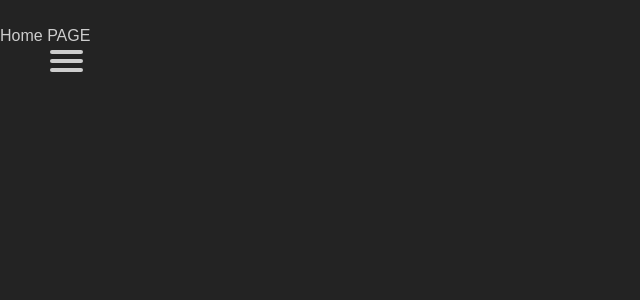
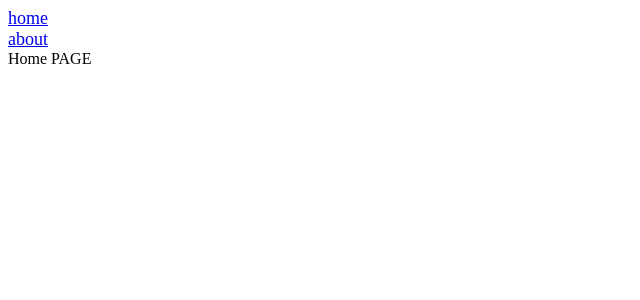
Before and after one commit to quandoan21-legion/basicPHP, a PHP site: page /MVC/index.php in a window 1280 px wide; the page is wider, and only the part inside the window is pictured. Shown: the top 300 px of that part, without its empty margins (0-640 px from the left). Run offline with PHP 8.4, Linux system fonts and the light colour scheme.

Commit message:
Added MVC

```diff
--- a/MVC/assets/css/style.css
+++ b/MVC/assets/css/style.css
@@ -1,151 +1,4 @@
-/*
- * Made by Erik Terwan
- * 24th of November 2015
- * MIT License
- *
- *
- * If you are thinking of using this in
- * production code, beware of the browser
- * prefixes.
- */
-
-body {
-    margin: 0;
-    padding: 0;
-
-    /* make it look decent enough */
-    background: #232323;
-    color: #cdcdcd;
-    font-family: "Avenir Next", "Avenir", sans-serif;
+.link_route {
+    color: red;
+    font-size: large;
 }
-
-#menuToggle {
-    display: block;
-    position: relative;
-    top: 50px;
-    left: 50px;
-
-    z-index: 1;
-
-    -webkit-user-select: none;
-    user-select: none;
-}
-
-#menuToggle a {
-    text-decoration: none;
-    color: #232323;
-
-    transition: color 0.3s ease;
-}
-
-#menuToggle a:hover {
-    color: tomato;
-}
-
-
-#menuToggle input {
-    display: block;
-    width: 40px;
-    height: 32px;
-    position: absolute;
-    top: -7px;
-    left: -5px;
-
-    cursor: pointer;
-
-    opacity: 0;
-    /* hide this */
-    z-index: 2;
-    /* and place it over the hamburger */
-
-    -webkit-touch-callout: none;
-}
-
-/*
- * Just a quick hamburger
- */
-#menuToggle span {
-    display: block;
-    width: 33px;
-    height: 4px;
-    margin-bottom: 5px;
-    position: relative;
-
-    background: #cdcdcd;
-    border-radius: 3px;
-
-    z-index: 1;
-
-    transform-origin: 4px 0px;
-
-    transition: transform 0.5s cubic-bezier(0.77, 0.2, 0.05, 1.0),
-        background 0.5s cubic-bezier(0.77, 0.2, 0.05, 1.0),
-        opacity 0.55s ease;
-}
-
-#menuToggle span:first-child {
-    transform-origin: 0% 0%;
-}
-
-#menuToggle span:nth-last-child(2) {
-    transform-origin: 0% 100%;
-}
-
-/*
- * Transform all the slices of hamburger
- * into a crossmark.
- */
-#menuToggle input:checked~span {
-    opacity: 1;
-    transform: rotate(45deg) translate(-2px, -1px);
-    background: #232323;
-}
-
-/*
- * But let's hide the middle one.
- */
-#menuToggle input:checked~span:nth-last-child(3) {
-    opacity: 0;
-    transform: rotate(0deg) scale(0.2, 0.2);
-}
-
-/*
- * Ohyeah and the last one should go the other direction
- */
-#menuToggle input:checked~span:nth-last-child(2) {
-    transform: rotate(-45deg) translate(0, -1px);
-}
-
-/*
- * Make this absolute positioned
- * at the top left of the screen
- */
-#menu {
-    position: absolute;
-    width: 300px;
-    margin: -100px 0 0 -50px;
-    padding: 50px;
-    padding-top: 125px;
-
-    background: #ededed;
-    list-style-type: none;
-    -webkit-font-smoothing: antialiased;
-    /* to stop flickering of text in safari */
-
-    transform-origin: 0% 0%;
-    transform: translate(-100%, 0);
-
-    transition: transform 0.5s cubic-bezier(0.77, 0.2, 0.05, 1.0);
-}
-
-#menu li {
-    padding: 10px 0;
-    font-size: 22px;
-}
-
-/*
- * And let's slide it in from the left
- */
-#menuToggle input:checked~ul {
-    transform: none;
-}
--- /dev/null
+++ b/MVC/configs/router.php
@@ -0,0 +1,6 @@
+<?php
+ return [
+    'home' => 'HomeController@loadIndex',
+    'about' => 'AboutController@loadIndex',
+    'contact' => 'ContactController@loadIndex'
+];
--- a/MVC/src/Core/Boostrap.php
+++ b/MVC/src/Core/Boostrap.php
@@ -1,6 +1,7 @@
 <?php
 require_once "Request.php";
 require_once "Router.php";
+$aRouter = include "configs/router.php";
 
 function loadView($file)
 {
@@ -14,4 +15,4 @@ function loadView($file)
 }
 $route = Request::route();
 $oRoute = new Router();
-$oRoute->direct($route);
+$oRoute->setRouter($aRouter)->direct($route);
--- a/MVC/src/Core/Router.php
+++ b/MVC/src/Core/Router.php
@@ -1,12 +1,12 @@
 <?php
 class Router
 {
-    private $aRouter
-    = [
-        'home' => 'HomeController@loadIndex',
-        'about' => 'AboutController@loadIndex',
-        'contact' => 'ContactController@loadIndex'
-    ];
+    private $aRouter ;
+
+    public function setRouter($router) {
+        $this->aRouter = $router;
+        return $this;
+    }
     public function direct($route)
     {
         if (isset($this->aRouter[$route])) {
--- a/MVC/src/Views/header.php
+++ b/MVC/src/Views/header.php
@@ -5,32 +5,16 @@
     <meta charset="UTF-8">
     <meta name="viewport" content="width=device-width, initial-scale=1.0">
     <title>Document</title>
+    <link rel="stylesheet" href="../../assets/css/style.css">
 </head>
-<link rel="stylesheet" href="../../assets/css/style.css">
+<style>
+    .link_route {
+        color: red;
+        font-size: large;
+    }
+</style>
 
 <body>
-    <nav role="navigation">
-        <div id="menuToggle">
-            <input type="checkbox" />
-            <span></span>
-            <span></span>
-            <span></span>
-            <ul id="menu">
-                <a href="#">
-                    <li>Home</li>
-                </a>
-                <a href="#">
-                    <li>About</li>
-                </a>
-                <a href="#">
-                    <li>Info</li>
-                </a>
-                <a href="#">
-                    <li>Contact</li>
-                </a>
-                <a href="https://erikterwan.com/" target="_blank">
-                    <li>Show me more</li>
-                </a>
-            </ul>
-        </div>
-    </nav>
+    <?php
+    include "navigation.php";
+    ?>
--- /dev/null
+++ b/MVC/src/Views/navigation.php
@@ -0,0 +1,8 @@
+<div>
+    <div class="link_route">
+        <a href="?route=home">home</a>
+    </div>
+    <div class="link_route">
+        <a href="?route=about">about</a>
+    </div>
+</div>
```
